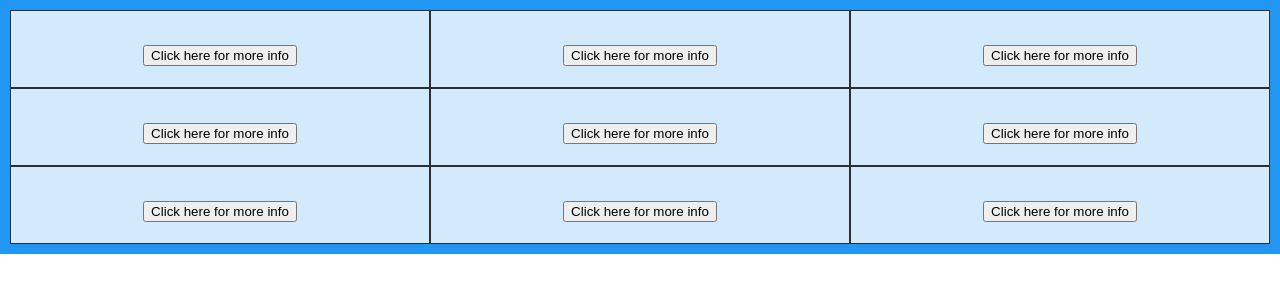
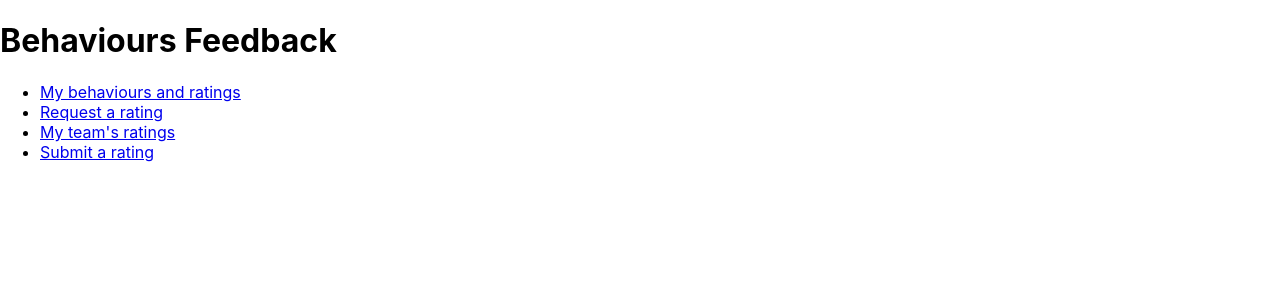
Before and after one commit to orangeNotebook/FeedbackToolPractice, a React (Create React App) app in the folder frontend/: page / in a window 1280 px wide. Shown: the top 300 px of the page. Built offline with nearby package versions, Linux system fonts and the light colour scheme; no server answers.

Commit message:
Added a landing page

```diff
--- a/frontend/src/App.tsx
+++ b/frontend/src/App.tsx
@@ -4,6 +4,10 @@ import Behaviours from "./components/Behaviours/Behaviours"
 import { BrowserRouter, Route, Switch, Link } from 'react-router-dom';
 import Home from "./components/Home/Home"
 import BehaviourFeedback from "./components/Behaviour-Feedback/BehaviourFeedback";
+import RequestRating from "./components/Request-Rating/Request-Rating"
+import TeamRating from "./components/Team-Rating/Team-Rating"
+import SubmitRating from "./components/Submit-Rating/Submit-Rating"
+
 
 
 class App extends Component {
@@ -18,6 +22,10 @@ class App extends Component {
           <Switch>
            <Route path="/" component={Home} exact/>
            <Route path="/BehaviourFeedback/:parseBehaviour/:id" component={BehaviourFeedback} exact/>
+           <Route path="/Behaviours" component={Behaviours} extract/>
+           <Route path="/Request-Rating" component={RequestRating} extract/>
+           <Route path="/Team-Rating" component={TeamRating} extract/>
+           <Route path="/Submit-Rating" component={SubmitRating} extract/>
           <Route component={Error}/>
          </Switch>
       </div>
--- a/frontend/src/components/Home/Home.tsx
+++ b/frontend/src/components/Home/Home.tsx
@@ -1,12 +1,13 @@
 import React, { Component } from "react";
 import Behaviours from "../Behaviours/Behaviours"
+import Landing from "../Landing/Landing"
 import { BrowserRouter, Route, Switch } from 'react-router-dom';
 
 
 const Home = () => {
     return (
        <div>
-        <Behaviours/>
+        <Landing/>
       </div>
     );
 }
--- /dev/null
+++ b/frontend/src/components/Landing/Landing.tsx
@@ -0,0 +1,31 @@
+import React, { Component } from 'react';
+import styled from "styled-components"
+import BehaviourFeedback from '../Behaviour-Feedback/BehaviourFeedback';
+import Behaviours from "../Behaviours/Behaviours"
+import { BrowserRouter, Route, Switch, Link, pathname } from 'react-router-dom';
+
+
+
+
+class Landing extends Component {
+
+
+
+  render() {
+    return (
+      <div>
+        <h1>Behaviours Feedback</h1>
+        <ul>
+          <li><Link to="/Behaviours">My behaviours and ratings </Link></li>
+          <li><Link to="/Request-Rating">Request a rating</Link></li>
+          <li><Link to="/Team-Rating">My team's ratings</Link></li>
+          <li><Link to="/Submit-Rating">Submit a rating</Link></li>
+        </ul>
+      </div>
+
+
+    );
+  }
+}
+
+export default Landing;
--- /dev/null
+++ b/frontend/src/components/Request-Rating/Request-Rating.tsx
@@ -0,0 +1,28 @@
+import React, { Component } from 'react';
+import styled from "styled-components"
+import BehaviourFeedback from '../Behaviour-Feedback/BehaviourFeedback';
+import Behaviours from "../Behaviours/Behaviours"
+import { BrowserRouter, Route, Switch, Link, pathname } from 'react-router-dom';
+
+
+
+
+class RequestRating extends Component {
+
+
+
+  render() {
+    return (
+      <div>
+        <h1>Request Rating</h1>
+        <ul>
+          <li><Link to="/">Return to Landing Page</Link></li>
+        </ul>
+      </div>
+
+
+    );
+  }
+}
+
+export default RequestRating;
--- /dev/null
+++ b/frontend/src/components/Submit-Rating/Submit-Rating.tsx
@@ -0,0 +1,28 @@
+import React, { Component } from 'react';
+import styled from "styled-components"
+import BehaviourFeedback from '../Behaviour-Feedback/BehaviourFeedback';
+import Behaviours from "../Behaviours/Behaviours"
+import { BrowserRouter, Route, Switch, Link, pathname } from 'react-router-dom';
+
+
+
+
+class SubmitRating extends Component {
+
+
+
+  render() {
+    return (
+      <div>
+        <h1>Submit a Rating</h1>
+        <ul>
+          <li><Link to="/">Return to Landing Page</Link></li>
+        </ul>
+      </div>
+
+
+    );
+  }
+}
+
+export default SubmitRating;
--- /dev/null
+++ b/frontend/src/components/Team-Rating/Team-Rating.tsx
@@ -0,0 +1,28 @@
+import React, { Component } from 'react';
+import styled from "styled-components"
+import BehaviourFeedback from '../Behaviour-Feedback/BehaviourFeedback';
+import Behaviours from "../Behaviours/Behaviours"
+import { BrowserRouter, Route, Switch, Link, pathname } from 'react-router-dom';
+
+
+
+
+class TeamRating extends Component {
+
+
+
+  render() {
+    return (
+      <div>
+        <h1>Team Rating</h1>
+        <ul>
+          <li><Link to="/">Return to Landing Page</Link></li>
+        </ul>
+      </div>
+
+
+    );
+  }
+}
+
+export default TeamRating;
```
